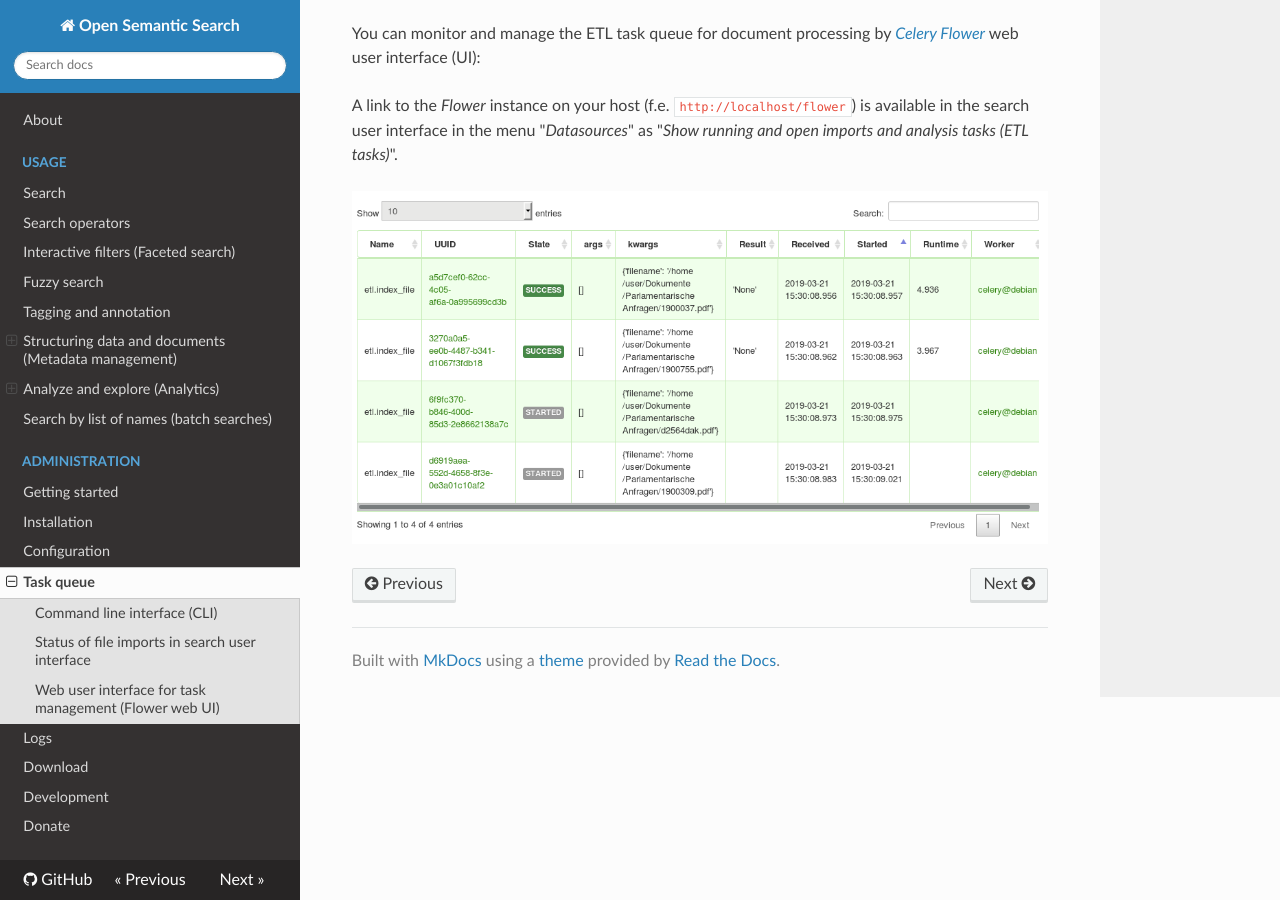
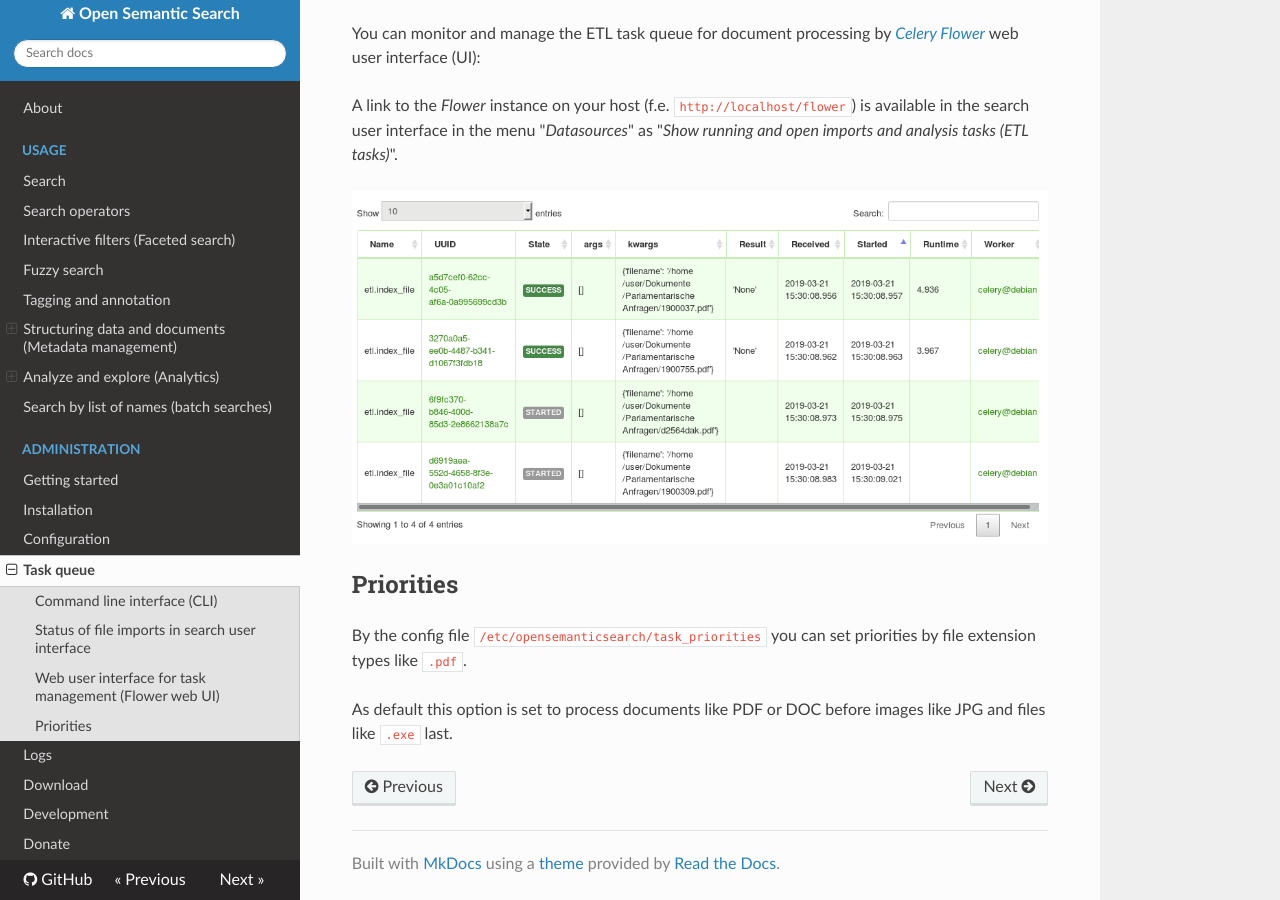
Before and after one commit to opensemanticsearch/open-semantic-search, an MkDocs documentation site: the page built from docs/doc/admin/queue/README.md, in a window 1280 px wide and 900 px high, scrolled down 1125 px. Built offline with MkDocs 1.6.1, drawn with Linux system fonts in a browser that asks for light colours; nearby versions of some CDN libraries.

Commit message:
Documentation: Proirities of file name extensions

```diff
--- a/docs/doc/admin/queue/README.md
+++ b/docs/doc/admin/queue/README.md
@@ -30,3 +30,10 @@ You can monitor and manage the ETL task queue for document processing by [*Celer
 A link to the *Flower* instance on your host (f.e. `http://localhost/flower`) is available in the search user interface in the menu "*Datasources*" as "*Show running and open imports and analysis tasks (ETL tasks)*".
 
 ![](../../../screenshots/flower.png)
+
+
+## Priorities
+
+By the config file `/etc/opensemanticsearch/task_priorities` you can set priorities by file extension types like `.pdf`.
+
+As default this option is set to process documents like PDF or DOC before images like JPG and files like `.exe` last.
```
